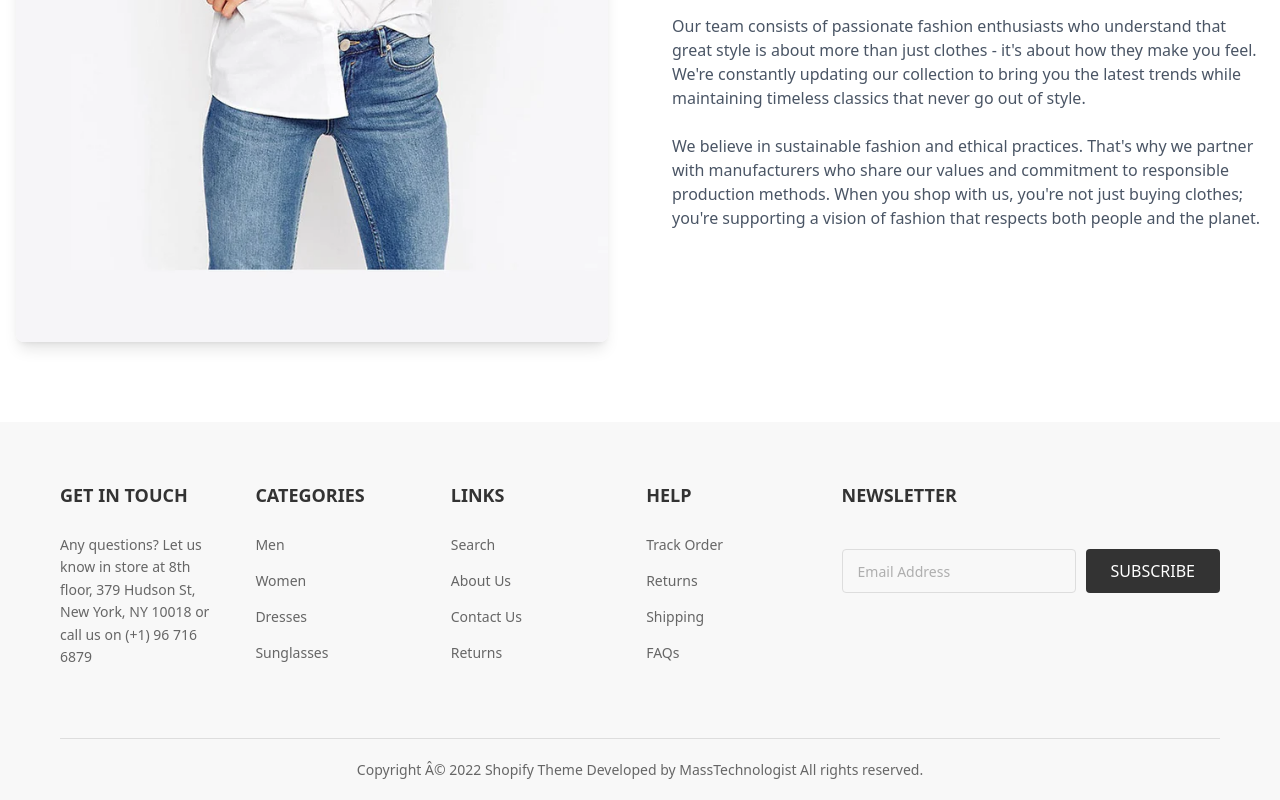
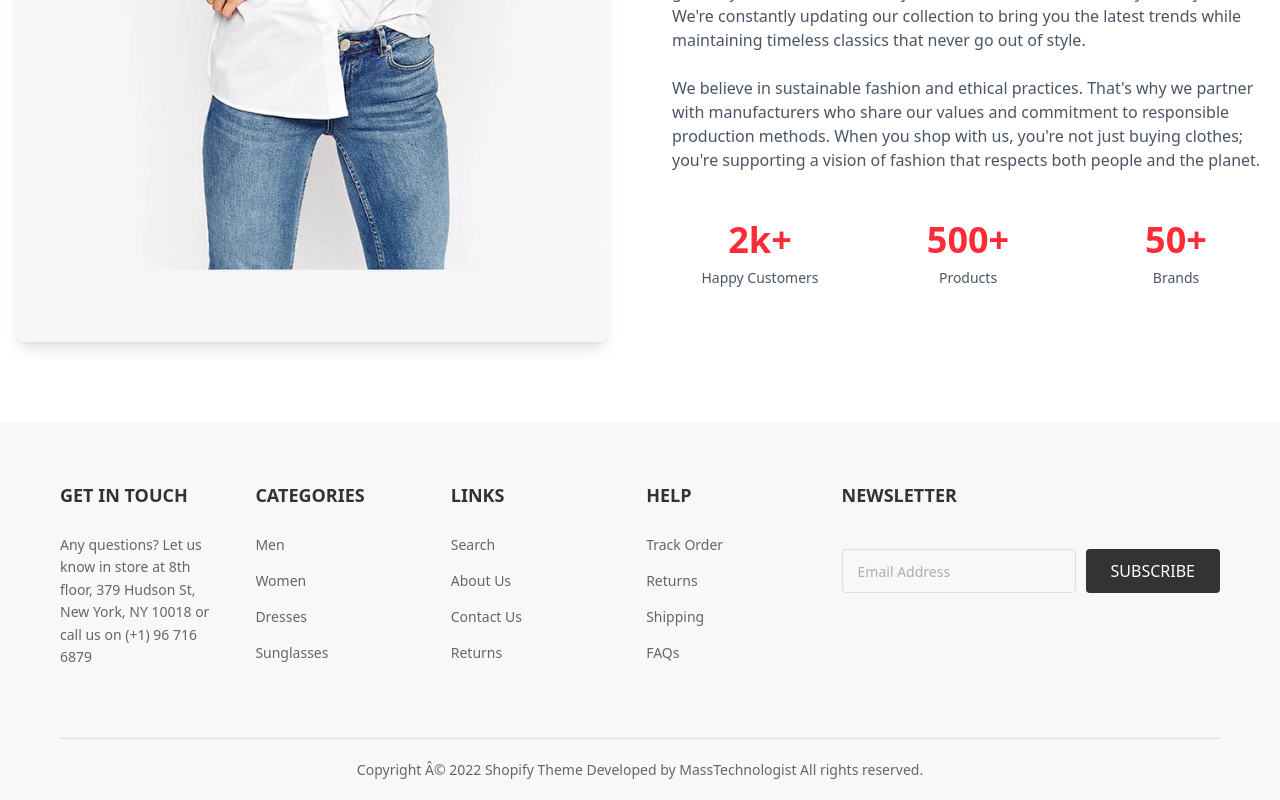
Before and after one commit to dounia88/final-project-react, a React (Vite) app: page /about in a window 1280 px wide. Shown: the part 929-1729 px from the top of the page. Built offline with nearby package versions, Linux system fonts and the light colour scheme.

Commit message:
stats section

```diff
--- a/src/pages/about/about.jsx
+++ b/src/pages/about/about.jsx
@@ -59,7 +59,21 @@ const About = () => {
                             </p>
                         </div>
 
-
+                        {/* Stats Section */}
+                        <div className="grid grid-cols-3 gap-8 mt-12">
+                            <div className="text-center">
+                                <div className="text-4xl font-bold text-red-500 mb-2">2k+</div>
+                                <div className="text-sm text-gray-600">Happy Customers</div>
+                            </div>
+                            <div className="text-center">
+                                <div className="text-4xl font-bold text-red-500 mb-2">500+</div>
+                                <div className="text-sm text-gray-600">Products</div>
+                            </div>
+                            <div className="text-center">
+                                <div className="text-4xl font-bold text-red-500 mb-2">50+</div>
+                                <div className="text-sm text-gray-600">Brands</div>
+                            </div>
+                        </div>
                     </div>
                 </div>
 
```
